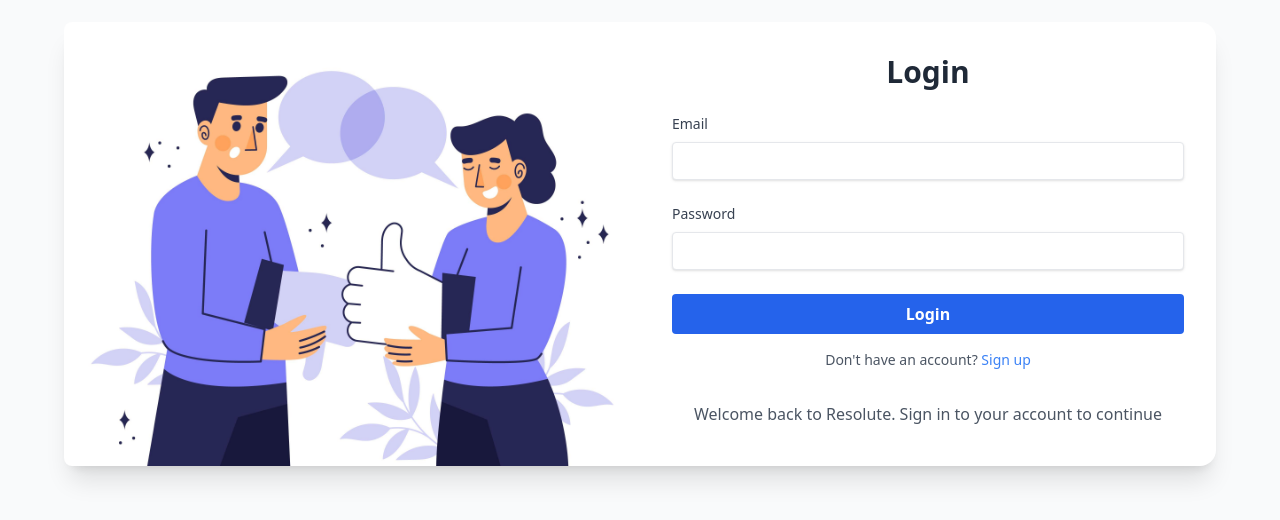
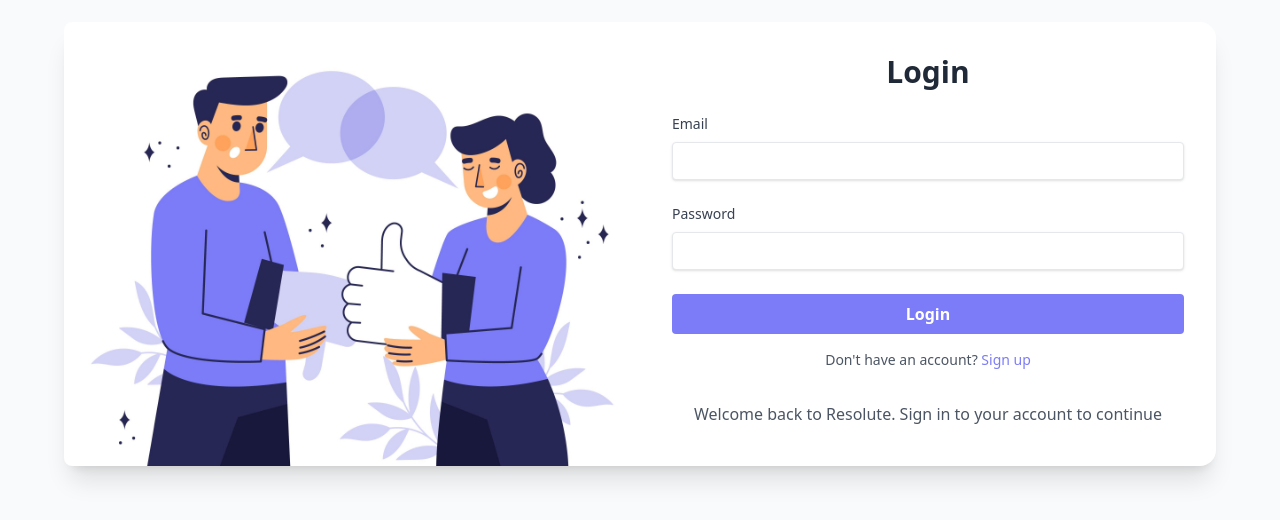
Before and after one commit to i-kishita/Resolute_ai, a React (Vite) app: page /login in a window 1280 px wide. Shown: the part 156-676 px from the top of the page. Built offline with nearby package versions, Linux system fonts and the light colour scheme; no server answers.

Commit message:
Modified login page UI as per the theme

```diff
--- a/src/pages/Login.jsx
+++ b/src/pages/Login.jsx
@@ -69,7 +69,7 @@ export default function Login() {
             <button
               type="submit"
               disabled={loading}
-              className="w-full bg-blue-600 hover:bg-blue-700 text-white font-bold py-2 px-4 rounded focus:outline-none focus:shadow-outline"
+              className="w-full bg-[#7C7CF8] hover:bg-[#6b6bf0] text-white font-bold py-2 px-4 rounded focus:outline-none focus:shadow-outline"
             >
               {loading ? 'Logging in...' : 'Login'}
             </button>
@@ -78,7 +78,7 @@ export default function Login() {
           <div className="mt-4 text-center">
             <p className="text-sm text-gray-600">
               Don&apos;t have an account?{' '}
-              <Link to="/signup" className="text-blue-500 hover:text-blue-700">
+              <Link to="/signup" className="text-[#7C7CF8] hover:text-[#7C7CF8]">
                 Sign up
               </Link>
             </p>
```
